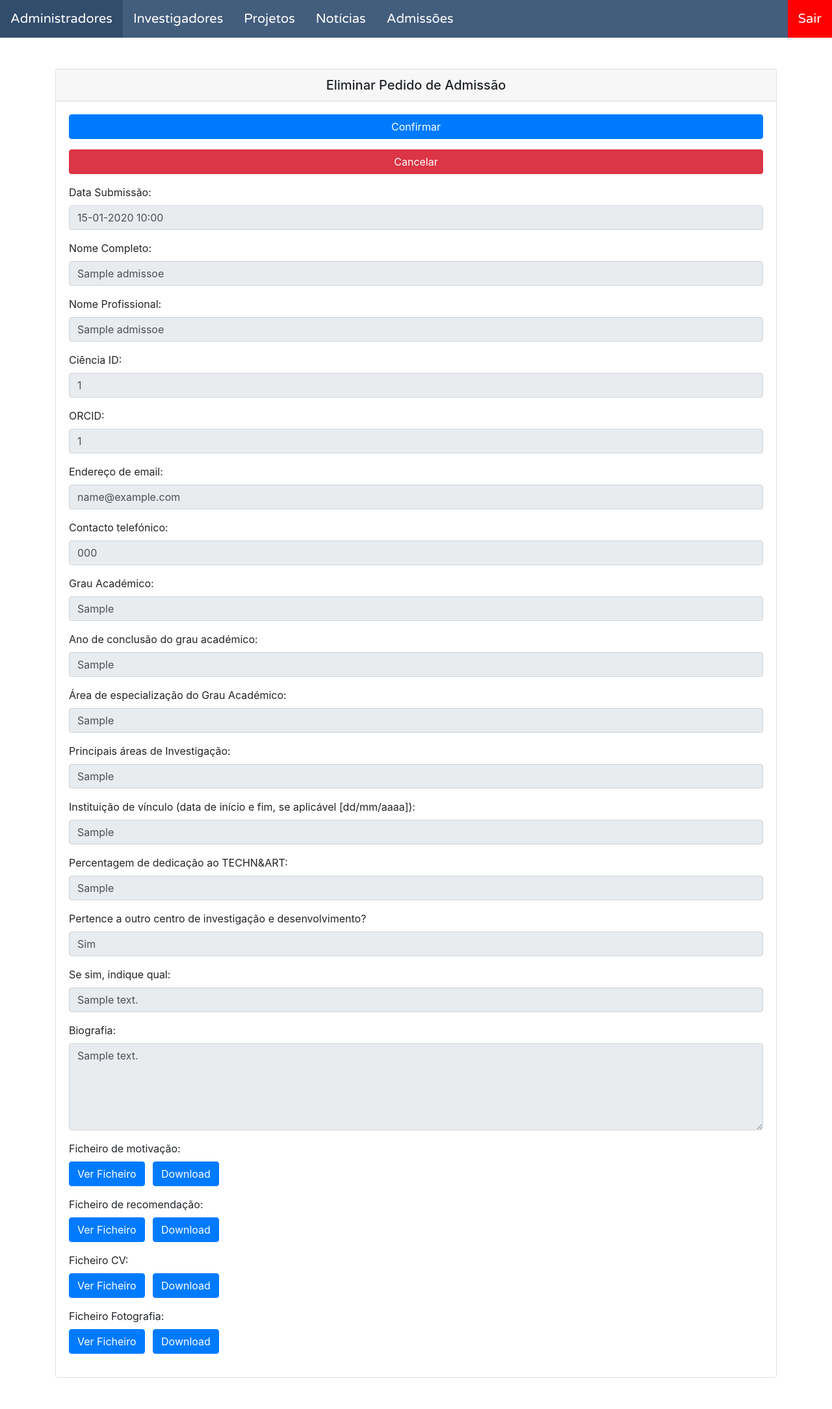
After one commit to iptomar/Tech-Art-F, a PHP site: page /admissoes/remove.php?id=1 in a window 1280 px wide. The commit adds this page. Shown: the whole page at 65% size. Run offline with PHP 8.4, Linux system fonts and the light colour scheme; a user stored in the database is signed in; tables that the repository leaves empty hold one stand-in row (values such as "Sample post"); some libraries are stand-ins or nearby versions.

Commit message:
Adicionar admissões ao backoffice

```diff
--- /dev/null
+++ b/backoffice/admissoes/bloqueador.php
@@ -0,0 +1,7 @@
+<?php
+// Verifica se o utilizador tem permissão para aceder às admissões
+if ($_SESSION["autenticado"] != "administrador") {
+    header("Location: ../index.php");
+    exit;
+}
+?>
--- /dev/null
+++ b/backoffice/admissoes/remove.php
@@ -0,0 +1,213 @@
+<?php
+require "../verifica.php";
+require "../config/basedados.php";
+require "bloqueador.php";
+
+//Apagar uma pasta
+function delete_directory($dir)
+{
+    //Verifica se a pasta existe
+    if(is_dir($dir)){
+        //Obter os ficheiros e pasta na pasta
+        $files = array_diff(scandir($dir), array('.', '..'));
+        foreach ($files as $file) {
+            //Se existir outra pasta de usa a função recursivamente para apagá-la
+            //Se for um ficheiro elimina o
+            (is_dir("$dir/$file")) ? delete_directory("$dir/$file") : unlink("$dir/$file");
+        }
+        return rmdir($dir);
+    }else{
+        //Se a pasta não existe devolve true visto que não é foi necessitario apaga-la
+        return true;
+    }
+}
+
+if ($_SERVER["REQUEST_METHOD"] == "POST") {
+    $id = $_POST["id"];
+    $file_path = "../assets/ficheiros_admissao/admissao_" .  $id . "/";
+
+    //Apagar a pasta dos ficheiros do pedido de admissão a ser eliminado
+    delete_directory($file_path);
+    $sql = "DELETE FROM admissoes WHERE id = ?";
+    $stmt = mysqli_prepare($conn, $sql);
+    mysqli_stmt_bind_param($stmt, 'i', $id);
+    $id = $_POST["id"];
+    if (mysqli_stmt_execute($stmt)) {
+        header('Location: index.php');
+        exit;
+    } else {
+        echo "Error: " . $sql . "<br>" . mysqli_error($conn);
+    }
+} else {
+    $id = $_GET["id"];
+    $file_path = "../assets/ficheiros_admissao/admissao_" .  $id . "/";
+
+    $sql = "SELECT id, nome_completo, nome_profissional,
+    ciencia_id, orcid, email, telefone, grau_academico,
+    ano_conclusao_academico, area_academico, area_investigacao,
+    instituicao_vinculo, percentagem_dedicacao, pertencer_outro,
+    outro_texto, biografia, ficheiro_motivacao, ficheiro_recomendacao,
+    ficheiro_cv, ficheiro_fotografia, data_criacao FROM admissoes
+    WHERE id = ?";
+    $stmt = mysqli_prepare($conn, $sql);
+    mysqli_stmt_bind_param($stmt, 'i', $id);
+    mysqli_stmt_execute($stmt);
+    $result = mysqli_stmt_get_result($stmt);
+    $row = mysqli_fetch_assoc($result);
+}
+?>
+
+<link href="https://stackpath.bootstrapcdn.com/bootstrap/4.5.2/css/bootstrap.min.css" rel="stylesheet">
+</link>
+<script src="https://code.jquery.com/jquery-3.5.1.slim.min.js"></script>
+<script src="https://cdnjs.cloudflare.com/ajax/libs/1000hz-bootstrap-validator/0.11.9/validator.min.js"></script>
+<style>
+    .container {
+        max-width: 550px;
+    }
+
+    .has-error label,
+    .has-error input,
+    .has-error textarea {
+        color: red;
+        border-color: red;
+    }
+
+    .list-unstyled li {
+        font-size: 13px;
+        padding: 4px 0 0;
+        color: red;
+    }
+</style>
+
+<div class="container-xl mt-5 mb-5">
+    <div class="card">
+        <h5 class="card-header text-center">Eliminar Pedido de Admissão</h5>
+        <div class="card-body">
+            <form role="form" data-toggle="validator" action="remove.php" method="post" enctype="multipart/form-data">
+                <input type="hidden" name="id" value=<?= $id; ?>>
+                <div class="form-group">
+                    <button type="submit" class="btn btn-primary btn-block">Confirmar</button>
+                </div>
+                <div class="form-group">
+                    <button type="button" onclick="window.location.href = 'index.php'" class="btn btn-danger btn-block">Cancelar</button>
+                </div>
+
+                <div class="form-group">
+                    <label for="nome_completo">Data Submissão:</label>
+                    <input type="text" class="form-control" id="nome_completo" value="<?= date("d-m-Y H:i", strtotime($row['data_criacao'])) ?>" readonly>
+                </div>
+                <div class="form-group">
+                    <label for="nome_completo">Nome Completo:</label>
+                    <input type="text" class="form-control" id="nome_completo" value="<?= $row['nome_completo']; ?>" readonly>
+                </div>
+
+                <div class="form-group">
+                    <label for="nome_profissional">Nome Profissional:</label>
+                    <input type="text" class="form-control" id="nome_profissional" value="<?= $row['nome_profissional']; ?>" readonly>
+                </div>
+
+                <div class="form-group">
+                    <label for="ciencia_id">Ciência ID:</label>
+                    <input type="text" class="form-control" id="ciencia_id" value="<?= $row['ciencia_id']; ?>" readonly>
+                </div>
+
+                <div class="form-group">
+                    <label for="orcid">ORCID:</label>
+                    <input type="text" class="form-control" id="orcid" value="<?= $row['orcid']; ?>" readonly>
+                </div>
+
+                <div class="form-group">
+                    <label for="email">Endereço de email:</label>
+                    <input type="email" class="form-control" id="email" value="<?= $row['email']; ?>" readonly>
+                </div>
+
+                <div class="form-group">
+                    <label for="telefone">Contacto telefónico:</label>
+                    <input type="text" class="form-control" id="telefone" value="<?= $row['telefone']; ?>" readonly>
+                </div>
+
+                <div class="form-group">
+                    <label for="grau_academico">Grau Académico:</label>
+                    <input type="text" class="form-control" id="grau_academico" value="<?= $row['grau_academico']; ?>" readonly>
+                </div>
+
+                <div class="form-group">
+                    <label for="ano_conclusao_academico">Ano de conclusão do grau académico:</label>
+                    <input type="text" class="form-control" id="ano_conclusao_academico" value="<?= $row['ano_conclusao_academico']; ?>" readonly>
+                </div>
+
+                <div class="form-group">
+                    <label for="area_academico">Área de especialização do Grau Académico:</label>
+                    <input type="text" class="form-control" id="area_academico" value="<?= $row['area_academico']; ?>" readonly>
+                </div>
+
+                <div class="form-group">
+                    <label for="area_investigacao">Principais áreas de Investigação:</label>
+                    <input type="text" class="form-control" id="area_investigacao" value="<?= $row['area_investigacao']; ?>" readonly>
+                </div>
+                <div class="form-group">
+                    <label for="instituicao_vinculo">Instituição de vínculo (data de início e fim, se aplicável [dd/mm/aaaa]):</label>
+                    <input type="text" class="form-control" id="instituicao_vinculo" name="instituicao_vinculo" value="<?= $row['instituicao_vinculo']; ?>" readonly>
+                </div>
+                <div class="form-group">
+                    <label for="percentagem_dedicacao">Percentagem de dedicação ao TECHN&ART:</label>
+                    <input type="text" class="form-control" id="percentagem_dedicacao" name="percentagem_dedicacao" value="<?= $row['percentagem_dedicacao']; ?>" readonly>
+                </div>
+                <div class="form-group">
+                    <label for="pertencer_outro">Pertence a outro centro de investigação e desenvolvimento?</label>
+                    <input type="text" class="form-control" id="pertencer_outro" name="pertencer_outro" value="<?= $row['pertencer_outro'] ? 'Sim' : 'Não'; ?>" readonly>
+                </div>
+                <div class="form-group">
+                    <label for="outro_texto">Se sim, indique qual:</label>
+                    <input type="text" class="form-control" id="outro_texto" name="outro_texto" value="<?= $row['outro_texto']; ?>" readonly>
+                </div>
+                <div class="form-group">
+                    <label for="biografia">Biografia:</label>
+                    <textarea class="form-control" id="biografia" name="biografia" rows="5" readonly><?= $row['biografia']; ?></textarea>
+                </div>
+                <div class="form-group">
+                    <form action="download.php" method="post">
+                        <label for="ficheiro">Ficheiro de motivação:</label>
+                        <input type="hidden" class="form-control" id="path" name="path" value="<?= $file_path ?>">
+                        <input type="hidden" class="form-control" id="ficheiro" name="ficheiro" value="<?= $row['ficheiro_motivacao']; ?>"><br>
+                        <a target="_blank" class="mr-2 btn btn-primary" href="<?= $file_path . $row['ficheiro_motivacao']; ?>">Ver Ficheiro</a>
+                        <button class="btn btn-primary" type="submit">Download</button>
+                    </form>
+                </div>
+                <div class="form-group">
+                    <form action="download.php" method="post">
+                        <label for="ficheiro">Ficheiro de recomendação:</label>
+                        <input type="hidden" class="form-control" id="path" name="path" value="<?= $file_path ?>">
+                        <input type="hidden" class="form-control" id="ficheiro" name="ficheiro" value="<?= $row['ficheiro_recomendacao']; ?>"><br>
+                        <a target="_blank" class="mr-2 btn btn-primary" href="<?= $file_path . $row['ficheiro_recomendacao']; ?>">Ver Ficheiro</a>
+                        <button class="btn btn-primary" type="submit">Download</button>
+                    </form>
+                </div>
+                <div class="form-group">
+                    <form action="download.php" method="post">
+                        <label for="ficheiro">Ficheiro CV:</label>
+                        <input type="hidden" class="form-control" id="path" name="path" value="<?= $file_path ?>">
+                        <input type="hidden" class="form-control" id="ficheiro" name="ficheiro" value="<?= $row['ficheiro_cv']; ?>"><br>
+                        <a target="_blank" class="mr-2 btn btn-primary" href="<?= $file_path . $row['ficheiro_cv']; ?>">Ver Ficheiro</a>
+                        <button class="btn btn-primary" type="submit">Download</button>
+                    </form>
+                </div>
+
+                <div class="form-group">
+                    <form action="download.php" method="post">
+                        <label for="ficheiro">Ficheiro Fotografia:</label>
+                        <input type="hidden" class="form-control" id="path" name="path" value="<?= $file_path ?>">
+                        <input type="hidden" class="form-control" id="ficheiro" name="ficheiro" value="<?= $row['ficheiro_fotografia']; ?>"><br>
+                        <a target="_blank" class="mr-2 btn btn-primary" href="<?= $file_path . $row['ficheiro_fotografia']; ?>">Ver Ficheiro</a>
+                        <button class="btn btn-primary" type="submit">Download</button>
+                    </form>
+                </div>
+            </form>
+        </div>
+    </div>
+</div>
+
+<?php
+mysqli_close($conn);
+?>
--- a/backoffice/navbar.php
+++ b/backoffice/navbar.php
@@ -54,5 +54,11 @@
     <li class="navLi"><a href="../investigadores">Investigadores</a></li>
     <li class="navLi"><a href="../projetos">Projetos</a></li>
     <li class="navLi"><a href="../noticias">Notícias</a></li>
+    <?php
+    // Utilizador tem permissão para aceder ao administradores
+    if ($_SESSION["autenticado"] == "administrador") {
+        echo "<li class='navLi'><a href='../admissoes'>Admissões</a></li>";
+    }
+    ?>
     <li class="navLi"><a class="leftnav" href="../sair.php">Sair</a></li>
 </ul>
```
Also changed, not shown: backoffice/admissoes/details.php (added, +167 -0 lines), backoffice/admissoes/download.php (added, +19 -0 lines), backoffice/admissoes/index.php (added, +71 -0 lines).
